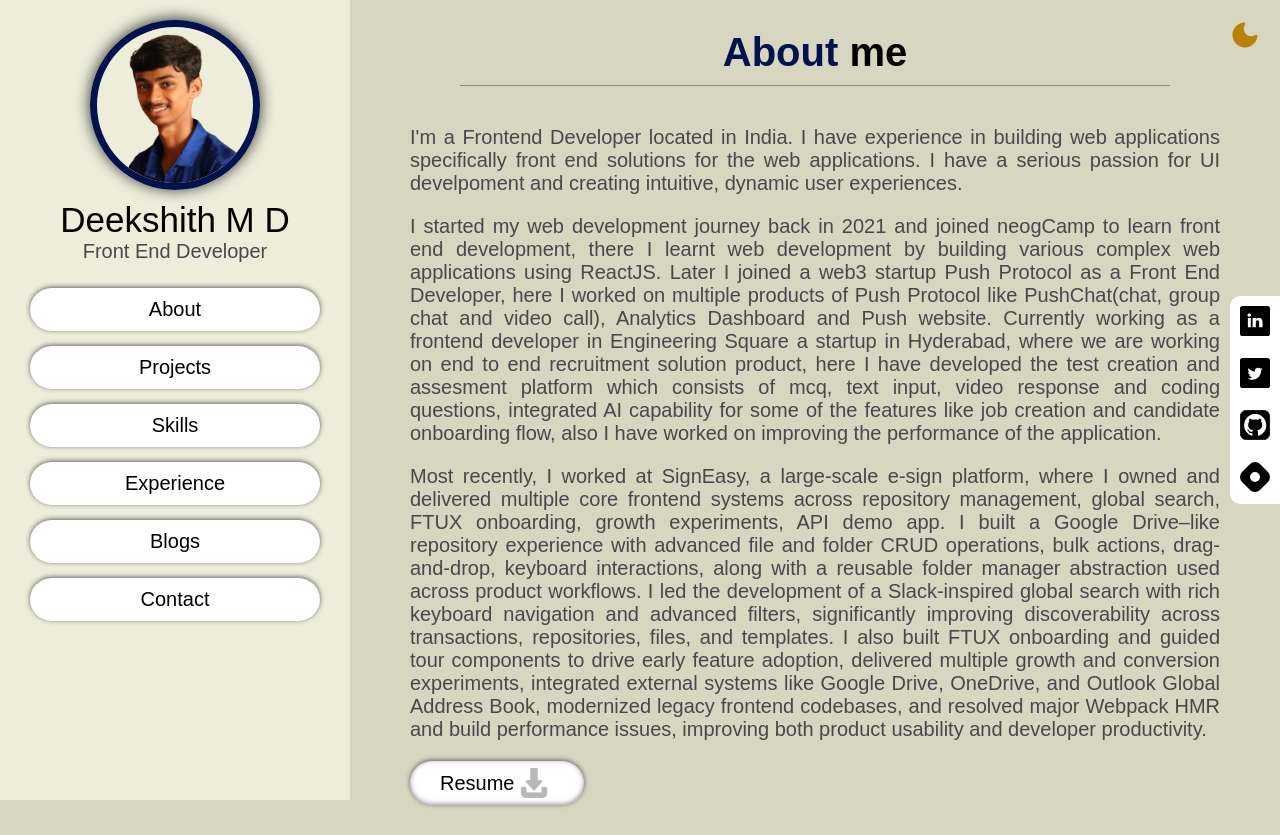
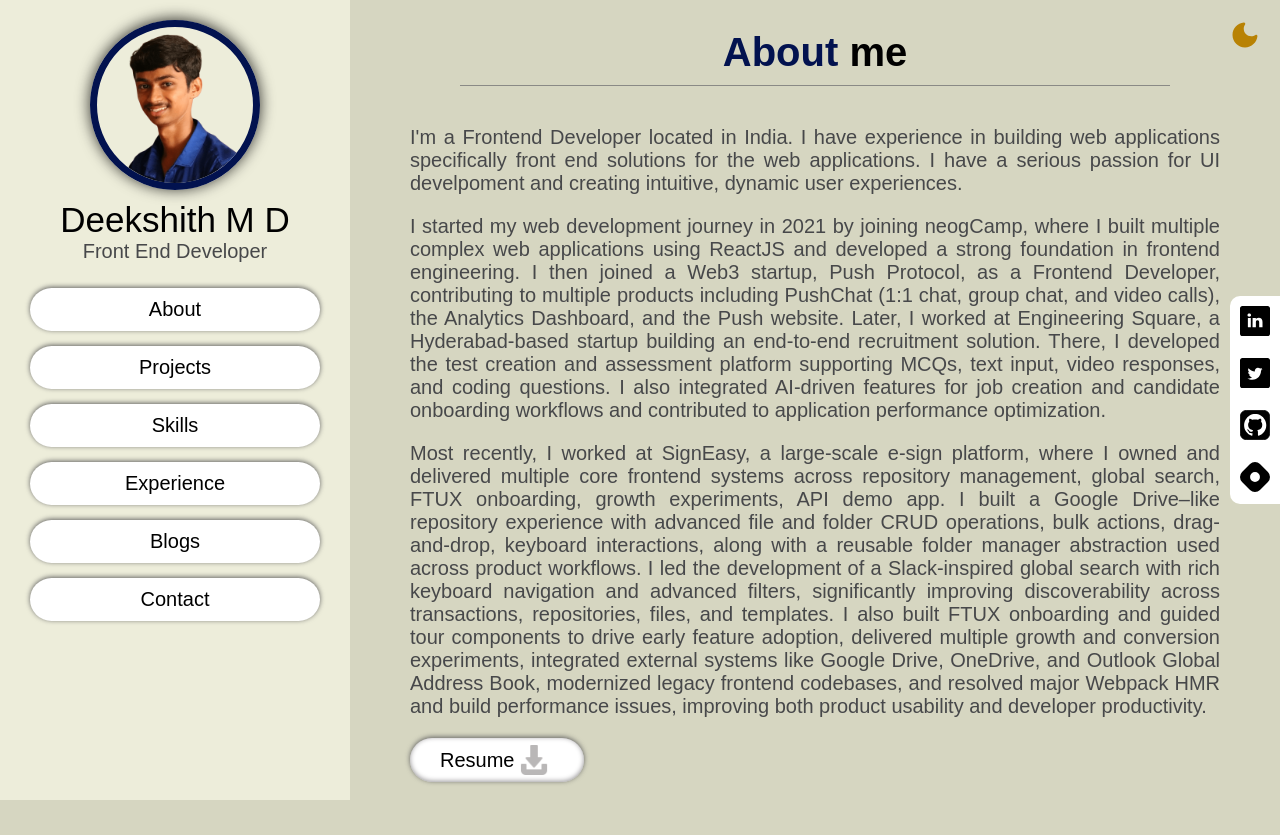
Before and after one commit to deekshithmd/deekshith, a Next.js app: page /about in a window 1280 px wide. After the commit the page ends 812 px from the top, so only its background shows below. Built offline with nearby package versions, Linux system fonts and the light colour scheme.

Commit message:
fixed about section

```diff
--- a/pages/about.jsx
+++ b/pages/about.jsx
@@ -19,8 +19,7 @@ const About = () => {
             I'm a Frontend Developer located in India. I have experience in building web applications specifically front end solutions for the web applications. I have a serious passion for UI develpoment and creating intuitive, dynamic user experiences.
           </Description>
           <Description>
-            I started my web development journey back in 2021 and joined neogCamp to learn front end development, there I learnt web development by building various complex web applications using ReactJS. Later I joined a web3 startup Push Protocol as a Front End Developer, here I worked on multiple products of Push Protocol like PushChat(chat, group chat and video call), Analytics Dashboard and Push website. Currently working as a frontend developer in Engineering Square a startup in Hyderabad, where we are working on end to end recruitment solution product, here I have developed the test creation and assesment platform which consists of mcq, text input, video response and coding questions, integrated AI capability for some of the features like job creation and candidate onboarding flow, also I have worked on improving the performance of the application.
-          </Description>
+            I started my web development journey in 2021 by joining neogCamp, where I built multiple complex web applications using ReactJS and developed a strong foundation in frontend engineering. I then joined a Web3 startup, Push Protocol, as a Frontend Developer, contributing to multiple products including PushChat (1:1 chat, group chat, and video calls), the Analytics Dashboard, and the Push website. Later, I worked at Engineering Square, a Hyderabad-based startup building an end-to-end recruitment solution. There, I developed the test creation and assessment platform supporting MCQs, text input, video responses, and coding questions. I also integrated AI-driven features for job creation and candidate onboarding workflows and contributed to application performance optimization.    </Description>
           <Description>
             Most recently, I worked at SignEasy, a large-scale e-sign platform, where I owned and delivered multiple core frontend systems across repository management, global search, FTUX onboarding, growth experiments, API demo app. I built a Google Drive–like repository experience with advanced file and folder CRUD operations, bulk actions, drag-and-drop, keyboard interactions, along with a reusable folder manager abstraction used across product workflows. I led the development of a Slack-inspired global search with rich keyboard navigation and advanced filters, significantly improving discoverability across transactions, repositories, files, and templates. I also built FTUX onboarding and guided tour components to drive early feature adoption, delivered multiple growth and conversion experiments, integrated external systems like Google Drive, OneDrive, and Outlook Global Address Book, modernized legacy frontend codebases, and resolved major Webpack HMR and build performance issues, improving both product usability and developer productivity.
           </Description>
```
Also changed, not shown: 1 other file (tests, documents, lock files or other folders).
